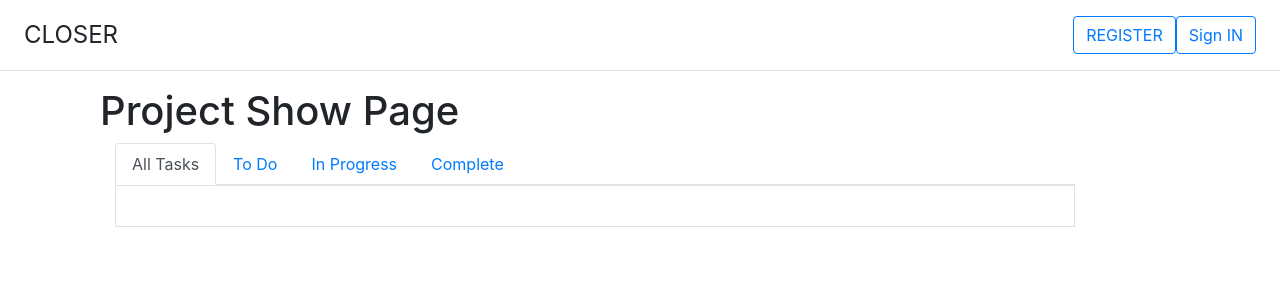
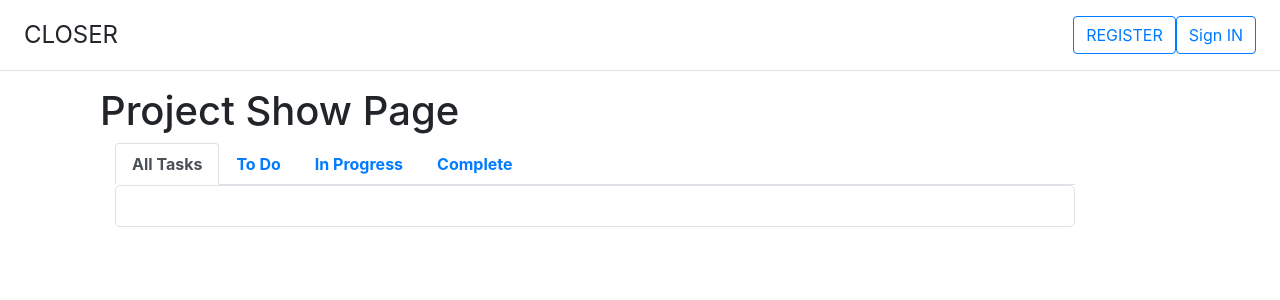
Before and after one commit to olgabor/closer, a Flask app: template templates/show_project.html in a window 1280 px wide. Shown: the top 300 px of the page. Run offline with Flask 2, Linux system fonts and the light colour scheme; the template is opened without the code that fills it, so the values that code supplies are empty; some libraries are stand-ins or nearby versions.

Commit message:
adds styling to tabs text

```diff
--- a/templates/show_project.html
+++ b/templates/show_project.html
@@ -14,20 +14,20 @@
 <!-- Nav tabs -->
 <ul class="nav nav-tabs">
     <li class="nav-item">
-      <a class="nav-link active" data-toggle="tab" href="#all_tickets">All Tasks </a>
+      <a class="nav-link active font-weight-bold" data-toggle="tab" href="#all_tickets">All Tasks </a>
     </li>
     <li class="nav-item">
-      <a class="nav-link" data-toggle="tab" href="#Todo">To Do </a>
+      <a class="nav-link font-weight-bold" data-toggle="tab" href="#Todo">To Do </a>
     </li>
     <li class="nav-item">
-      <a class="nav-link" data-toggle="tab" href="#InProgress"> In Progress </a>
+      <a class="nav-link font-weight-bold" data-toggle="tab" href="#InProgress"> In Progress </a>
     </li>
     <li class="nav-item">
-        <a class="nav-link" data-toggle="tab" href="#Complete_tickets"> Complete </a>
+        <a class="nav-link font-weight-bold" data-toggle="tab" href="#Complete_tickets"> Complete </a>
       </li>
   </ul>
 
-  <div class="tab-content" style="border: #dee2e6 solid 1px;">
+  <div class="tab-content" style="border: #dee2e6 solid 1px; border-radius: 5px;">
     <div class="tab-pane container active " id="all_tickets"> <br>
 
         <ul>
```
